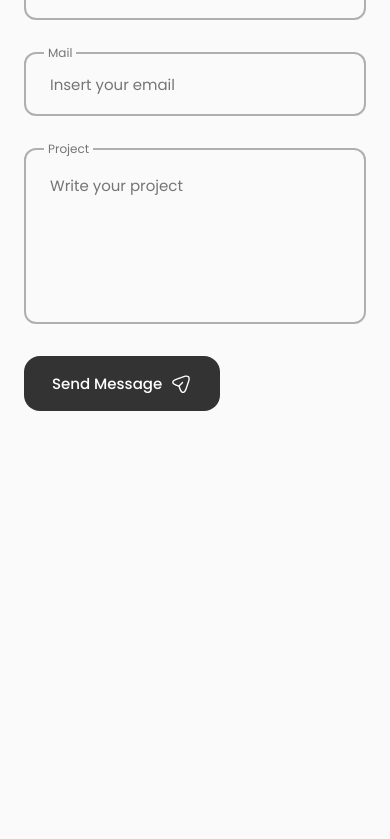
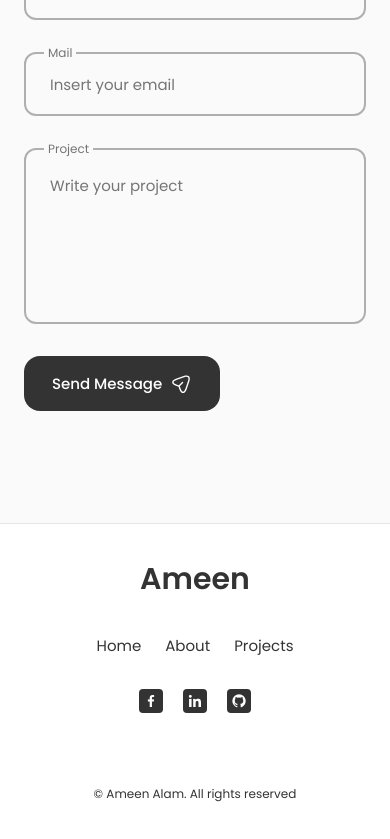
Before and after one commit to iameenalam/Portfolio, a React (Create React App) app: page / in a window 390 px wide. Shown: the part 6287-7126 px from the top of the page. Before the commit the page ends 6858 px from the top, so only its background shows below. Built offline with nearby package versions, Linux system fonts and the light colour scheme.

Commit message:
created footer component

```diff
--- a/src/App.js
+++ b/src/App.js
@@ -8,6 +8,7 @@
 import Qualification from './components/Qualification/Qualification';
 import Projects from './components/Projects/Projects';
 import Contact from './components/Contact/Contact';
+import Footer from './components/Footer/Footer';
 
 const App = () => {
   return (
@@ -22,6 +23,7 @@
       <Qualification />
       <Projects />
       <Contact />
+      <Footer />
     </main>
     </>
   )
--- /dev/null
+++ b/src/components/Footer/Footer.css
@@ -0,0 +1,62 @@
+.footer {
+    background-color: var(--container-color);
+    border-top: 1px solid rgba(0, 0, 0, 0.1);
+}
+
+.footer__container {
+    padding: 2rem 0 6rem;
+}
+
+.footer__title,
+.footer__link {
+    color: var(--title-color);
+}
+
+.footer__title {
+    text-align: center;
+    margin-bottom: var(--mb-2);
+}
+
+.footer__list {
+    display: flex;
+    justify-content: center;
+    column-gap: 1.5rem;
+    margin-bottom: var(--mb-2);
+}
+
+.footer__social {
+    display: flex;
+    justify-content: center;
+    column-gap: 1.25rem;
+}
+
+.footer__social-link {
+    background-color: var(--title-color);
+    color: var(--container-color);
+    font-size: 1.125rem;
+    padding: 0.4rem;
+    border-radius: 0.5rem;
+    display: inline-flex;
+}
+
+.footer__social-link:hover {
+    background-color: var(--title-color-dark);
+}
+
+.footer__copy {
+    display: block;
+    margin-top: 4.5rem;
+    color: var(--title-color);
+    text-align: center;
+    font-size: var(--smaller-font-size);
+}
+
+/*=============== BREAKPOINTS ===============*/
+/* For large devices */
+@media screen and (max-width: 992px) {
+    .footer__social-link {
+        padding: 0.25rem;
+        border-radius: 0.25rem;
+        font-size: 1rem;
+    }
+}
--- /dev/null
+++ b/src/components/Footer/Footer.jsx
@@ -0,0 +1,64 @@
+import React from "react";
+import "./Footer.css";
+
+const Footer = () => {
+  return (
+    <footer className="footer">
+      <div className="footer__container container">
+        <h1 className="footer__title">Ameen</h1>
+
+        <ul className="footer__list">
+          <li>
+            <a href="#" className="footer__link">
+              Home
+            </a>
+          </li>
+
+          <li>
+            <a href="#about" className="footer__link">
+              About
+            </a>
+          </li>
+
+          <li>
+            <a href="#projects" className="footer__link">
+              Projects
+            </a>
+          </li>
+        </ul>
+
+        <div className="footer__social">
+          <a
+            href="https://www.facebook.com/iameenalam"
+            className="footer__social-link"
+            target="_blank"
+          >
+            <i class="bx bxl-facebook"></i>
+          </a>
+
+          <a
+            href="https://www.linkedin.com/in/iameenalam/"
+            className="footer__social-link"
+            target="_blank"
+          >
+            <i class="bx bxl-linkedin"></i>
+          </a>
+
+          <a
+            href="https://www.github.com/iameenalam/"
+            className="footer__social-link"
+            target="_blank"
+          >
+            <i class="bx bxl-github"></i>
+          </a>
+        </div>
+
+        <span className="footer__copy">
+          &#169; Ameen Alam. All rights reserved
+        </span>
+      </div>
+    </footer>
+  );
+};
+
+export default Footer;
```
